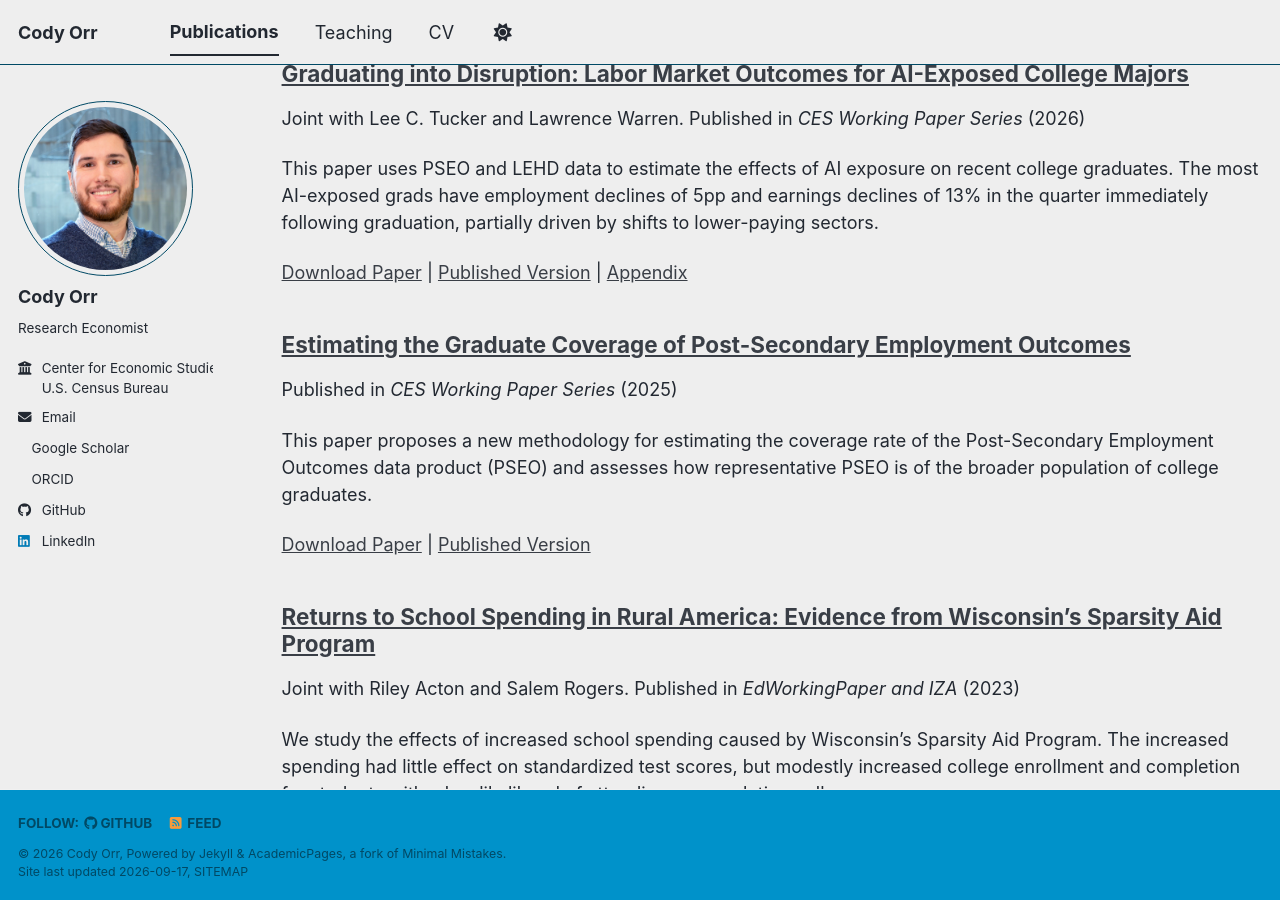
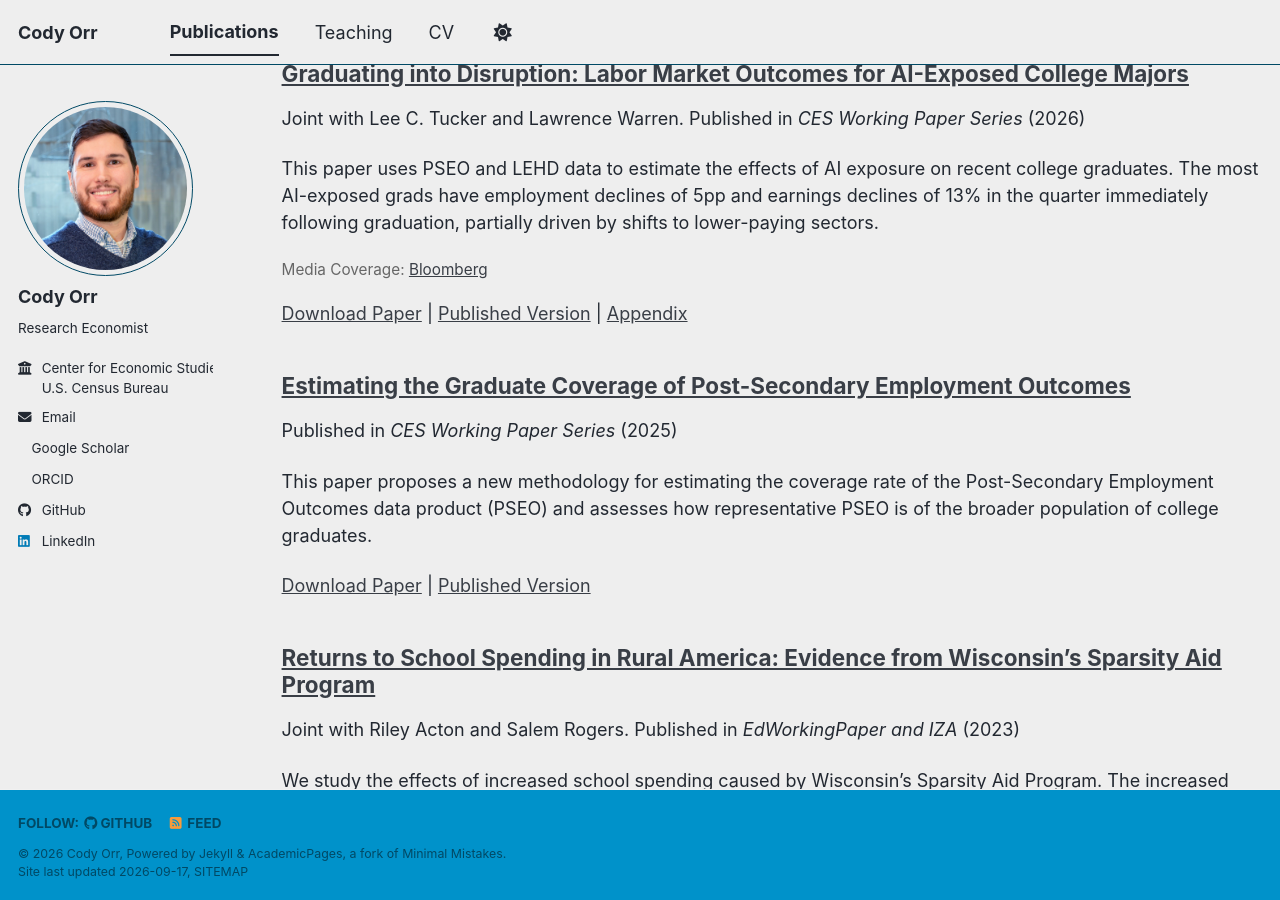
Before and after one commit to orrcody/orrcody.github.io, a Jekyll site: the page built from _pages/publications.html, in a window 1280 px wide and 900 px high, scrolled down 813 px. Built offline with Jekyll 4.4.1, drawn with Linux system fonts in a browser that asks for light colours; a style sheet for code colours, icons or effects is not loaded.

Commit message:
Include media coverage links in archive-single.html
Added media coverage section with links to outlets.

```diff
--- a/_includes/archive-single.html
+++ b/_includes/archive-single.html
@@ -92,6 +92,15 @@
     {% endif %}
     {% endcomment %}
 
+    {% if post.media %}
+      <div class="post-media-links" style="font-size: 0.85em; margin-top: 5px;">
+        <span style="color: #666;">Media Coverage:</span>
+        {% for item in post.media %}
+          <a href="{{ item.url }}" target="_blank" style="margin-right: 10px;">{{ item.outlet }}</a>{% if forloop.last == false %}, {% endif %}
+        {% endfor %}
+      </div>
+    {% endif %}
+
     {% if post.paperurl or post.publishedurl or post.appendixurl %}
       <p>
         {% if post.paperurl %}
```
Lines whose indentation alone changed are shown as unchanged.
